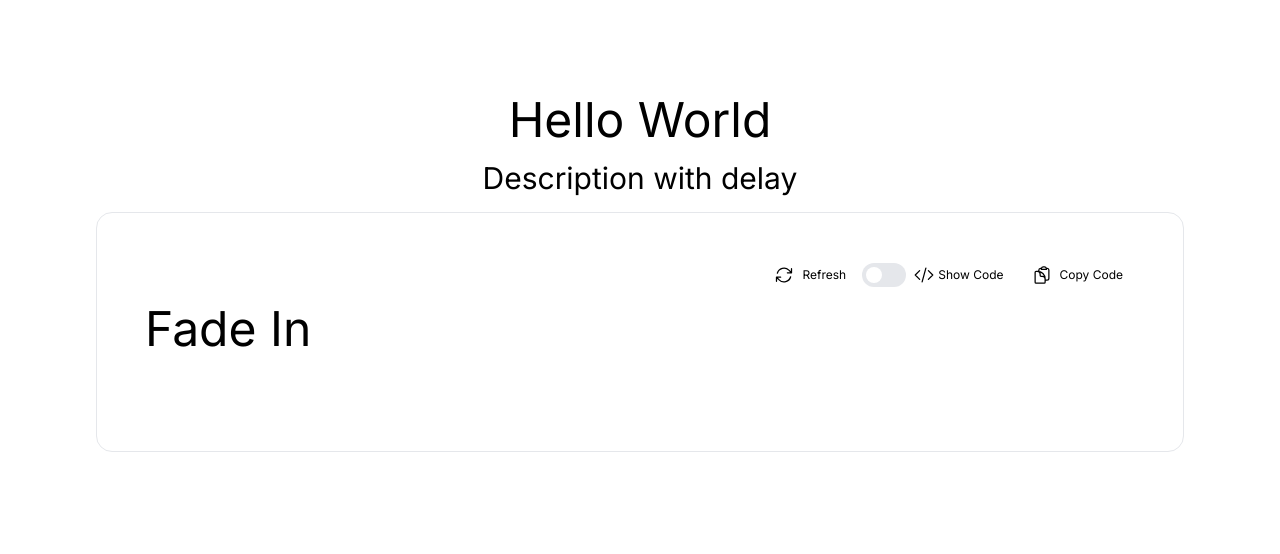
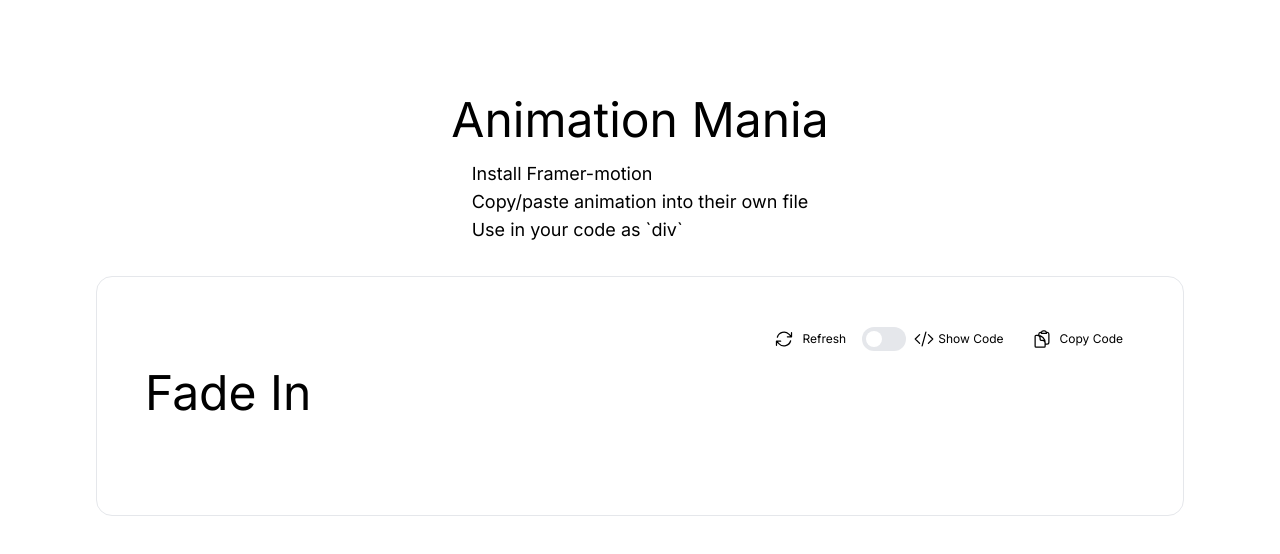
Before and after one commit to EMurrell/Motion-Repo, a Next.js app: page / in a window 1280 px wide. Shown: the top 554 px of the page. Built offline with nearby package versions, Linux system fonts and the light colour scheme.

Commit message:
update h2

```diff
--- a/app/page.tsx
+++ b/app/page.tsx
@@ -7,10 +7,12 @@ import { fadeInCode } from "./code-strings/fadeIn";
 export default function Home() {
   return (
     <main className="flex min-h-screen flex-col items-center p-2 sm:p-6 lg:p-24">
-      <h1 className="text-3xl sm:text-4xl lg:text-5xl">Hello World</h1>
-      <h2 className="text-xl sm:text-2xl lg:text-3xl mt-4">
-        Description with delay
-      </h2>
+      <h1 className="text-3xl sm:text-4xl lg:text-5xl">Animation Mania</h1>
+      <ul className="text-sm sm:text-base lg:text-lg my-4">
+        <li>Install Framer-motion</li>
+        <li>Copy/paste animation into their own file</li>
+        <li>Use in your code as `div`</li>
+      </ul>
       <CodePreview
         animationComponent={FadeIn}
         code={fadeInCode}
```
